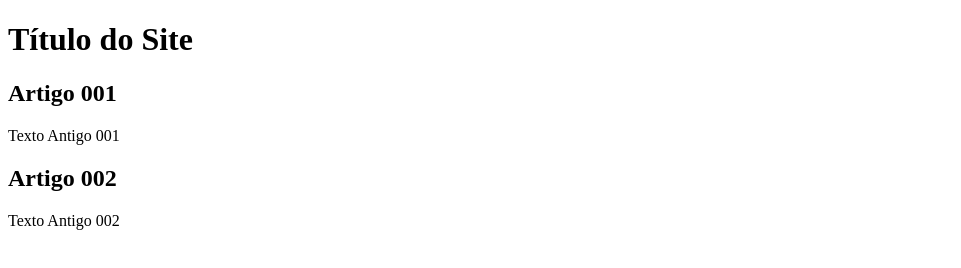
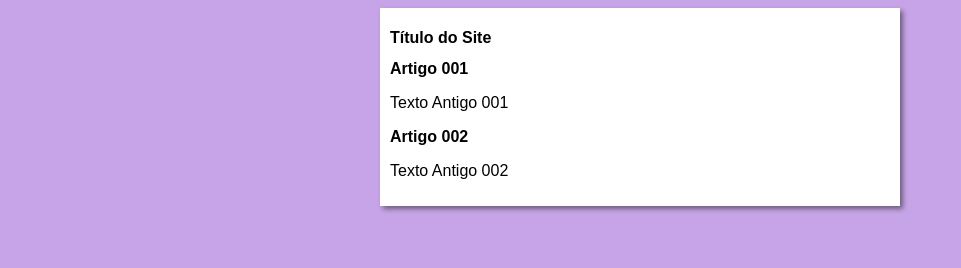
Before and after one commit to nauancastro/projeto-site, a plain HTML site: page index.html in a window 1280 px wide. Shown: the whole page, without its empty margins (0-961 px from the left). Drawn offline with Linux system fonts and the light colour scheme.

Commit message:
Iniciei o design

```diff
--- /dev/null
+++ b/estilos/style.css
@@ -0,0 +1,16 @@
+* {
+    font-family: Arial, Helvetica, sans-serif;
+    font-size: 16px;
+    }
+
+body {
+    background-color: rgb(199, 164, 231);
+}
+
+main {
+    background-color: white;
+    width: 500px;
+    margin: auto;
+    padding: 10px;
+    box-shadow: 3px 3px 5px rgba(0, 0, 0, 0.448);
+}
--- a/index.html
+++ b/index.html
@@ -4,6 +4,7 @@
     <meta charset="UTF-8">
     <meta name="viewport" content="width=device-width, initial-scale=1.0">
     <title>Título do Site</title>
+    <link rel="stylesheet" href="estilos/style.css">
 </head>
 <body>
     <main>
```
